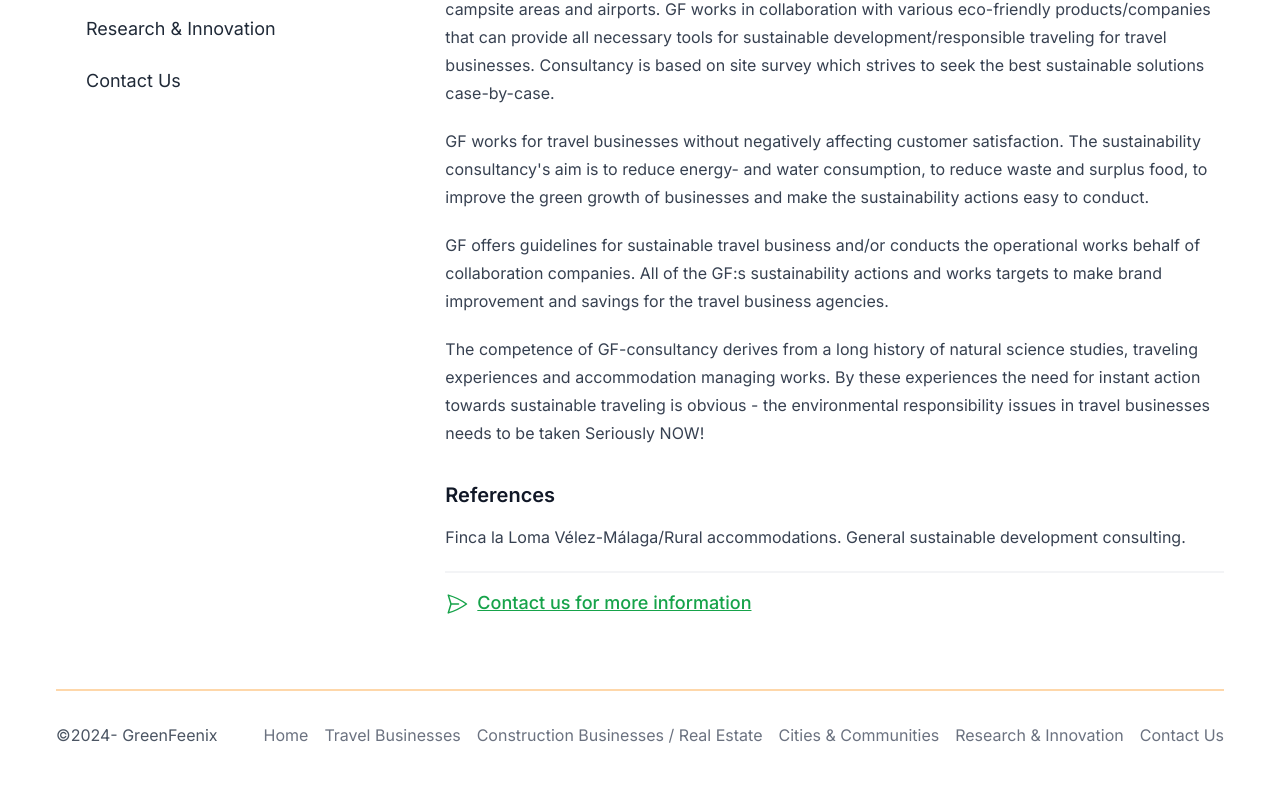
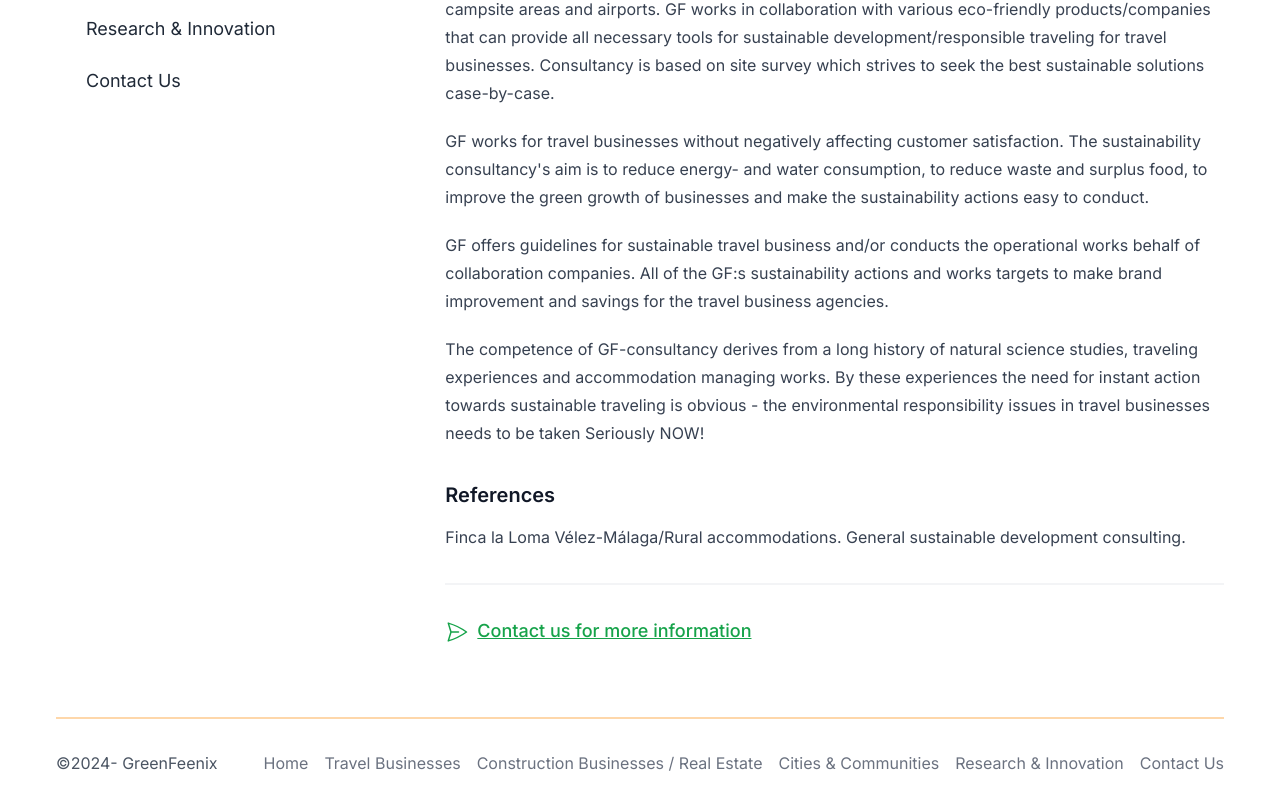
Before and after one commit to itsnibsi/greenfeenix, a Next.js app: page /travel in a window 1280 px wide. Shown: the part 491-1300 px from the top of the page. Built offline with nearby package versions, Linux system fonts and the light colour scheme.

Commit message:
switch up styles
Signed-off-by: Nico Hämäläinen <nibsivaan@gmail.com>

```diff
--- a/components/ContactCallout.tsx
+++ b/components/ContactCallout.tsx
@@ -4,7 +4,7 @@ const ContactCallout = () => (
   <div className="text-lg">
     <a
       href="/contact"
-      className="mb-2 mt-4 block border-t-2 border-gray-100 pt-4 text-green-600 transition-colors duration-200 hover:text-orange-500"
+      className="mb-2 mt-8 block border-t-2 border-gray-100 pt-8 text-green-600 transition-colors duration-200 hover:text-orange-500"
     >
       <PaperAirplaneIcon className="mr-2 inline-block h-6 w-6" />
       Contact us for more information
```
